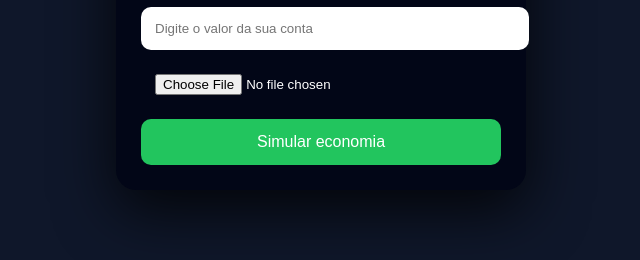
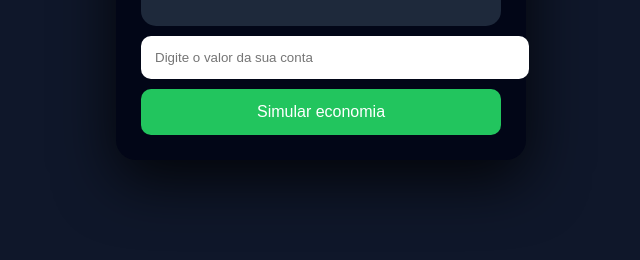
Before and after one commit to ugomello-ume/app_energiaecafe, a plain HTML site: page index.html in a window 1280 px wide. Shown: the part 430-690 px from the top of the page, without its empty margins (319-959 px from the left). Drawn offline with Linux system fonts and the light colour scheme.

Commit message:
Update index.html

```diff
--- a/index.html
+++ b/index.html
@@ -32,7 +32,7 @@ Click nbfs://nbhost/SystemFileSystem/Templates/Other/html.html to edit this temp
 
 <input type="number" id="conta" placeholder="Digite o valor da sua conta">
 
-<input type="file" accept="image/*">
+<!--<input type="file" accept="image/*">-->
 
 <button onclick="simular()">
 Simular economia
```
